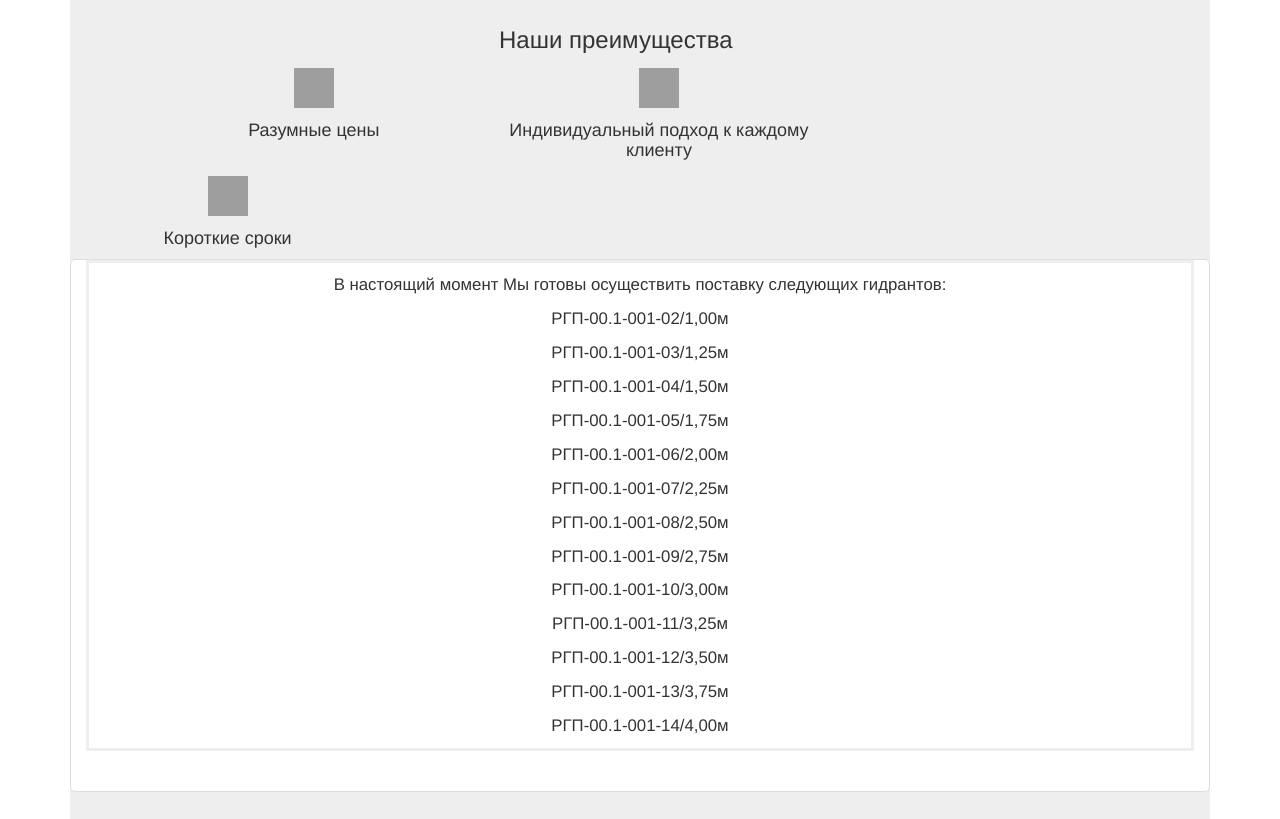
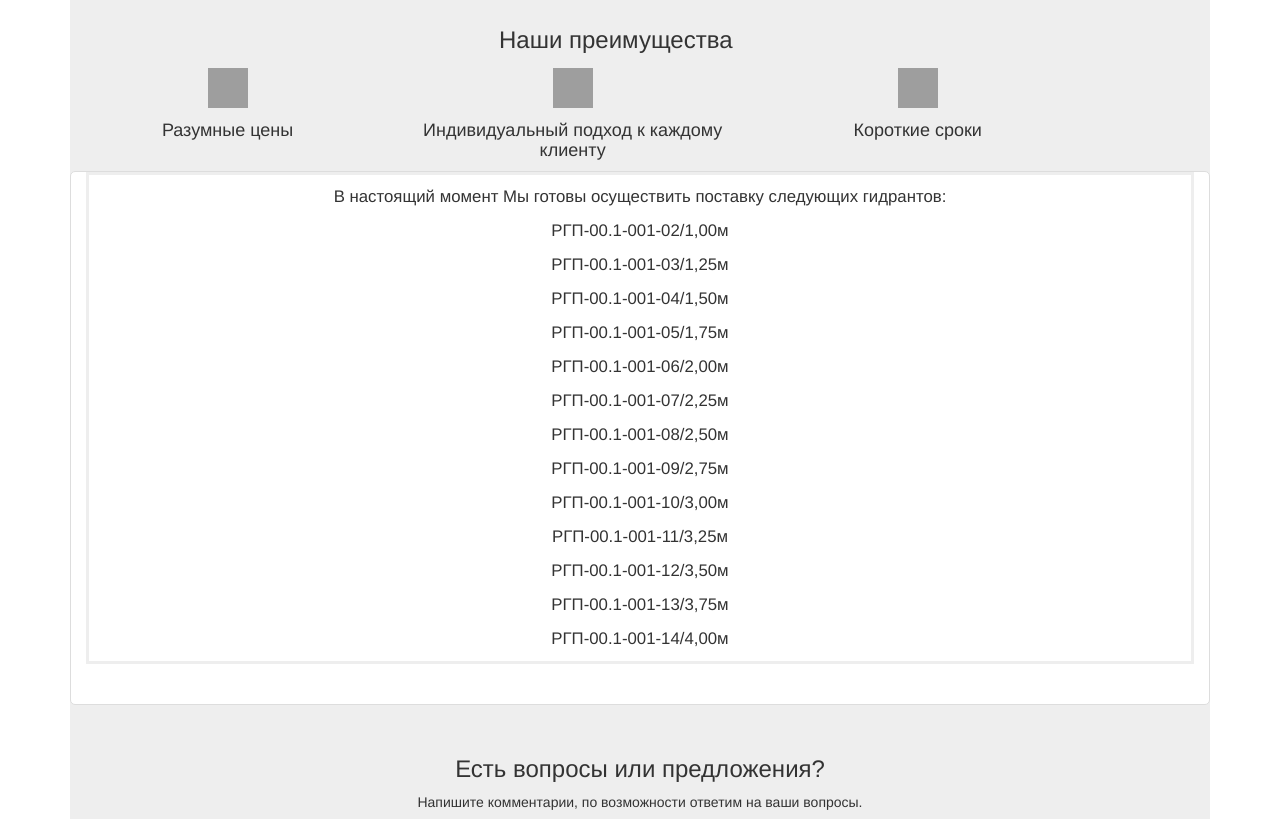
Before and after one commit to AkulichNV/intercop, a plain HTML site: page index.html in a window 1280 px wide. Shown: the part 978-1797 px from the top of the page. Drawn offline with nearby package versions, Linux system fonts and the light colour scheme; grey boxes are pictures that could not be loaded.

Commit message:
Update index.html

```diff
--- a/index.html
+++ b/index.html
@@ -83,7 +83,7 @@
     </p>
     <div class="clearfix"></div>
     <h3 class="text-center col-xs-11 col-xs-offset-1">Наши преимущества</h3>
-    <div class="poem1 col-xs-11 col-lg-4 col-xs-offset-1"><p class="text-center under-img">
+    <div class="poem1 col-xs-12 col-lg-4"><p class="text-center under-img">
       <img width="40" height="40" src="https://www.icone-png.com/png/14/13978.png">
 
       <h4>Разумные цены</h4>
```
